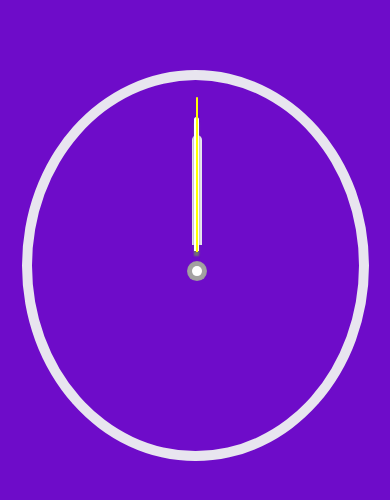
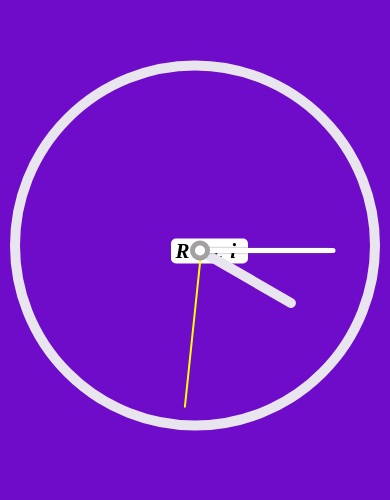
Before and after one commit to Deepak8717/Clock, a plain HTML site: page index.html in a window 390 px wide. Shown: the part 106-606 px from the top of the page. Drawn offline with Linux system fonts and the light colour scheme.

Commit message:
fixed responsive issues

```diff
--- a/index.html
+++ b/index.html
@@ -5,13 +5,16 @@
     <meta http-equiv="X-UA-Compatible" content="IE=edge" />
     <meta name="viewport" content="width=device-width, initial-scale=1.0" />
     <link rel="stylesheet" href="style.css" />
+
     <title>Clock</title>
   </head>
   <body>
     <div class="clock">
-      <div class="hour-hand"></div>
-      <div class="minute-hand"></div>
-      <div class="second-hand"></div>
+      <div class="hour-hand" id="hourHand"></div>
+      <div class="minute-hand" id="minuteHand"></div>
+      <div class="second-hand" id="secondHand"></div>
+      <div class="brand">Roci</div>
     </div>
   </body>
+  <script src="script.js"></script>
 </html>
--- /dev/null
+++ b/script.js
@@ -0,0 +1,14 @@
+// console.log(d.getHours() + ":" + d.getMinutes() + ":" + d.getSeconds());
+
+const hourHand = document.getElementById("hourHand");
+const minuteHand = document.getElementById("minuteHand");
+const secondHand = document.getElementById("secondHand");
+
+setInterval(function loadTime() {
+  let d = new Date();
+  hourHand.style.transform = "rotate(" + d.getHours() * 30 + "deg)";
+  minuteHand.style.transform = "rotate(" + d.getMinutes() * 6 + "deg)";
+  secondHand.style.transform = "rotate(" + d.getSeconds() * 6 + "deg)";
+}, 1000);
+
+function loadTime() {}
--- a/style.css
+++ b/style.css
@@ -5,8 +5,8 @@ body {
 }
 
 .clock {
-  width: 327px;
-  height: 44vh;
+  width: 350px;
+  height: 350px;
   transform: translateY(45%);
   border: 10px solid #e8e5ef;
   margin: auto;
@@ -20,7 +20,7 @@ body {
   background: #fff;
   position: absolute;
   top: 50%;
-  left: 49%;
+  left: 50%;
   border-radius: 50%;
   box-shadow: 0px 0px 0px 4px #a3a1a1, 0px 0px 0px 5px #9d9d9d;
 }
@@ -29,8 +29,8 @@ body {
   height: 110px;
   background: #e8e5ef;
   position: absolute;
-  left: 49%;
-  top: 55px;
+  left: 50%;
+  top: 20%;
   border-radius: 55px 55px 0 0px;
   transform-origin: bottom;
   transform: rotate(0deg);
@@ -40,11 +40,11 @@ body {
   height: 134px;
   background: #ffffff;
   position: absolute;
-  left: 49.7%;
-  top: 37px;
+  left: 51%;
+  top: 46px;
   border-radius: 55px 55px 0px 0px;
   transform-origin: bottom;
-  transform: rotate(0deg);
+  /* transform: rotate(0deg); */
   box-shadow: 0px 5px 2px #727272;
 }
 .second-hand {
@@ -52,9 +52,22 @@ body {
   height: 155px;
   background: yellow;
   position: absolute;
-  left: 50.2%;
-  top: 17px;
+  left: 51.5%;
+  top: 28px;
   border-radius: 55px 55px 0px 0px;
   transform-origin: bottom;
-  transform: rotate(0deg);
+  /* transform: rotate(0deg); */
 }
+.brand {
+  position: absolute;
+  top: 48%;
+  left: 43%;
+  background-color: #fff;
+  font-size: 21px;
+  z-index: -1;
+  padding: 0 5px;
+  border-radius: 5px;
+  font-weight: bold;
+  letter-spacing: 7px;
+  font-style: italic;
+}
```
